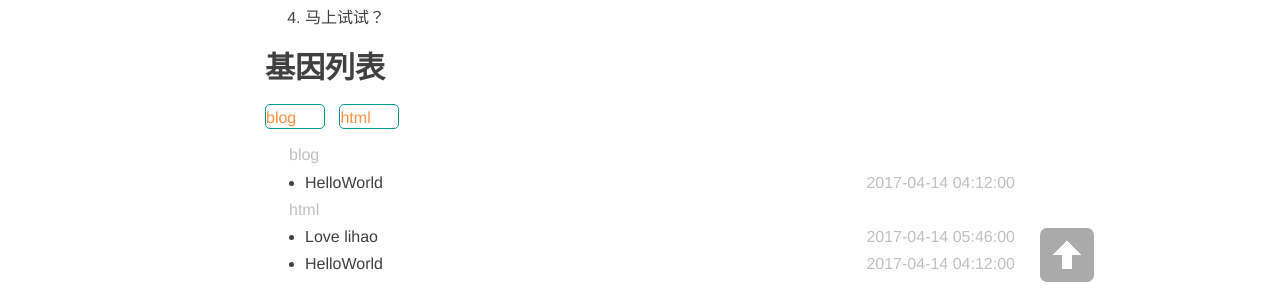
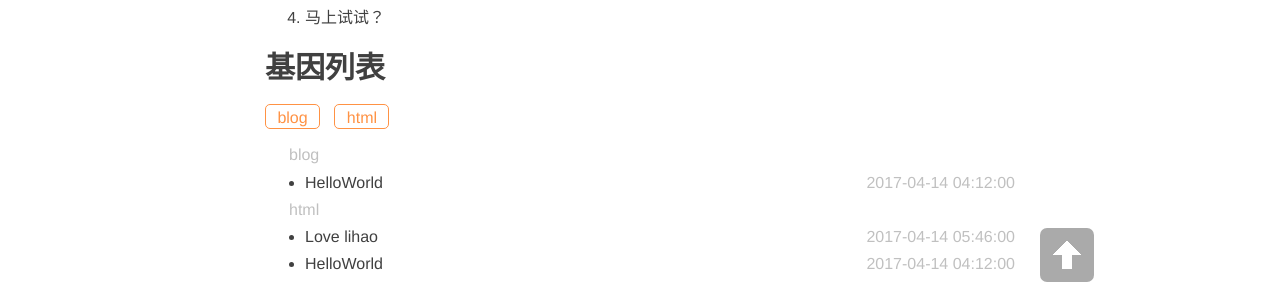
Before and after one commit to yuji8023/yuji8023.github.io, a Jekyll site: the page built from tags.md, in a window 1280 px wide. Shown: the part 588-882 px from the top of the page. Built offline with Jekyll 4.4.1, drawn with Linux system fonts in a browser that asks for light colours; nearby versions of some CDN libraries; library files that are not in the unit come from our copies.

Commit message:
tag style

```diff
--- a/css/public.css
+++ b/css/public.css
@@ -1,19 +1,14 @@
 .yu-tag{
-	width: 60px;
+	width: 55px;
 	height: 25px;
 	line-height: 25px;
 	display: inline-block;
-	border: 1px solid #009999;
+	border: 1px solid #ff9244;
 	border-radius: 5px;
 	margin-right: 10px;
 	color: #ff9244;
+	text-align: center;
 }
 #tag_cloud{
 	padding: 10px 0;
 }
-.listing-seperator{
-	list-style: none;
-	color:#c0c0c0;
-	position:relative;
-	left:-16px;
-}
--- a/tags.md
+++ b/tags.md
@@ -23,7 +23,7 @@ header-img: "img/semantic.jpg"
 
 <ul class="listing">
 {% for tag in site.tags %}
-  <li class="listing-seperator" id="{{ tag[0] }}">{{ tag[0] }}</li>
+  <li class="listing-seperator" style="list-style: none;color:#c0c0c0;position:relative;left:-16px;" id="{{ tag[0] }}">{{ tag[0] }}</li>
 {% for post in tag[1] %}
   <li class="listing-item">
   <a href="{{ post.url }}" title="{{ post.title }}">{{ post.title }}</a>
```
